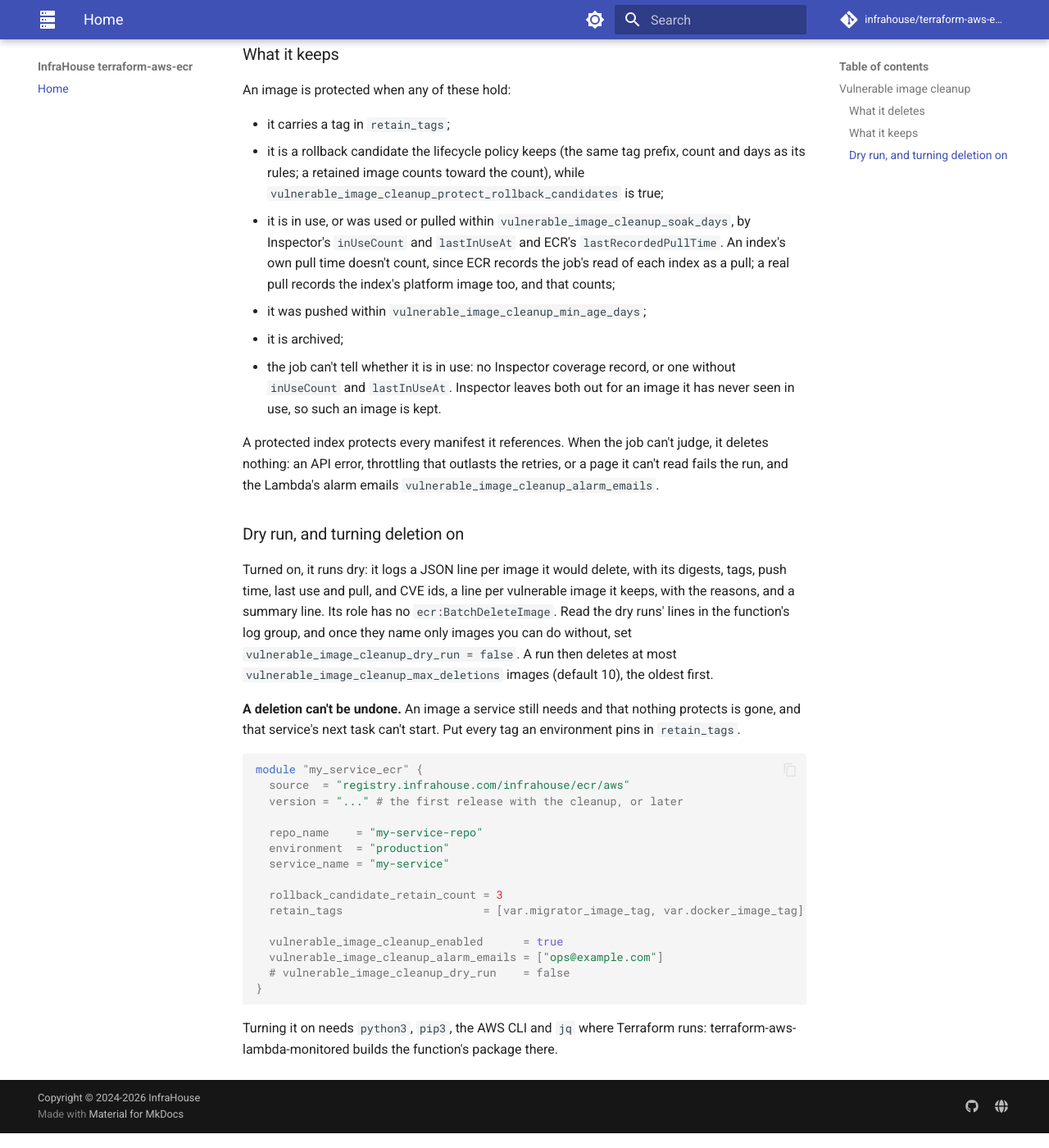
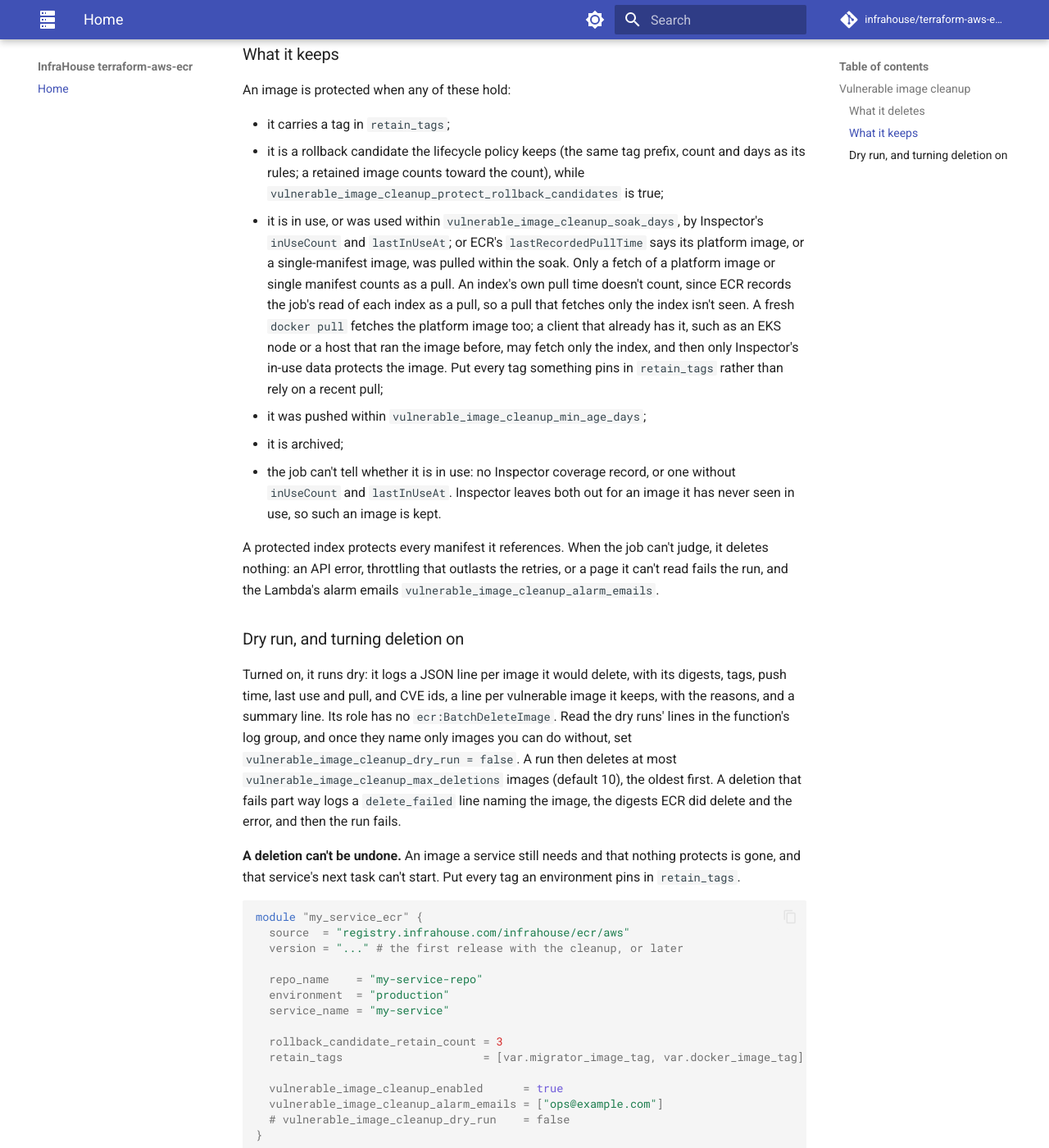
Before and after one commit to infrahouse/terraform-aws-ecr, an MkDocs documentation site: the page built from docs/index.md, in a window 1280 px wide and 1400 px high, scrolled down 771 px. Shown: the whole window at 82% size. Built offline with MkDocs 1.6.1 and Material for MkDocs 9.7.7, drawn with Linux system fonts in a browser that asks for light colours; comment, search, counter and statistics services are not loaded.

Commit message:
docs: say which pulls protect an image, and fix the cleanup example's version
A pull counts when ECR records it on a platform image or a single
manifest. An index's own pull time doesn't count, so a pull that fetches
only the index, as a client with the platform image cached may, isn't
seen; the soak's description, the README, docs/index.md and CLAUDE.md
now say so and point to retain_tags. The README's cleanup example named
0.8.0, which has no cleanup inputs; it now takes a placeholder, as
docs/index.md does. The docs also name the delete_failed line.

Co-Authored-By: Claude Opus 5.5 <noreply@anthropic.com>

```diff
--- a/docs/index.md
+++ b/docs/index.md
@@ -30,9 +30,13 @@ An image is protected when any of these hold:
 - it carries a tag in `retain_tags`;
 - it is a rollback candidate the lifecycle policy keeps (the same tag prefix, count and days as its rules; a retained
   image counts toward the count), while `vulnerable_image_cleanup_protect_rollback_candidates` is true;
-- it is in use, or was used or pulled within `vulnerable_image_cleanup_soak_days`, by Inspector's `inUseCount` and
-  `lastInUseAt` and ECR's `lastRecordedPullTime`. An index's own pull time doesn't count, since ECR records the job's
-  read of each index as a pull; a real pull records the index's platform image too, and that counts;
+- it is in use, or was used within `vulnerable_image_cleanup_soak_days`, by Inspector's `inUseCount` and
+  `lastInUseAt`; or ECR's `lastRecordedPullTime` says its platform image, or a single-manifest image, was pulled within
+  the soak. Only a fetch of a platform image or single manifest counts as a pull. An index's own pull time doesn't
+  count, since ECR records the job's read of each index as a pull, so a pull that fetches only the index isn't seen. A
+  fresh `docker pull` fetches the platform image too; a client that already has it, such as an EKS node or a host that
+  ran the image before, may fetch only the index, and then only Inspector's in-use data protects the image. Put every
+  tag something pins in `retain_tags` rather than rely on a recent pull;
 - it was pushed within `vulnerable_image_cleanup_min_age_days`;
 - it is archived;
 - the job can't tell whether it is in use: no Inspector coverage record, or one without `inUseCount` and
@@ -48,7 +52,8 @@ Turned on, it runs dry: it logs a JSON line per image it would delete, with its
 and pull, and CVE ids, a line per vulnerable image it keeps, with the reasons, and a summary line. Its role has no
 `ecr:BatchDeleteImage`. Read the dry runs' lines in the function's log group, and once they name only images you can
 do without, set `vulnerable_image_cleanup_dry_run = false`. A run then deletes at most
-`vulnerable_image_cleanup_max_deletions` images (default 10), the oldest first.
+`vulnerable_image_cleanup_max_deletions` images (default 10), the oldest first. A deletion that fails part way logs
+a `delete_failed` line naming the image, the digests ECR did delete and the error, and then the run fails.
 
 **A deletion can't be undone.** An image a service still needs and that nothing protects is gone, and that service's
 next task can't start. Put every tag an environment pins in `retain_tags`.
```
Also changed, not shown: CLAUDE.md (+7 -4 lines), README.md (+20 -7 lines), 1 other file.
